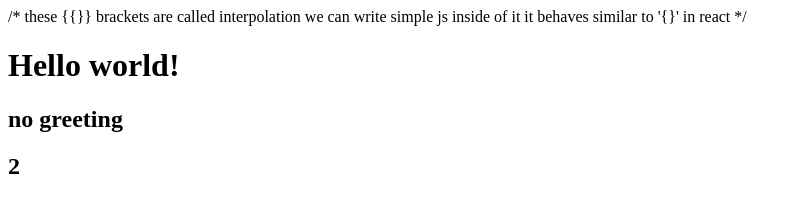
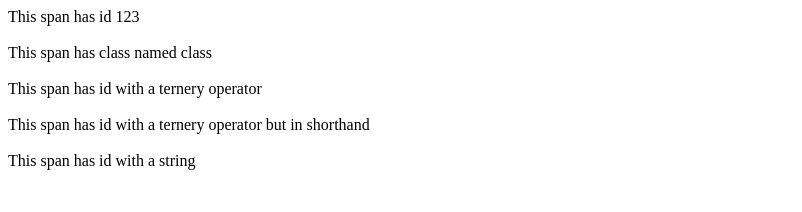
Before and after one commit to ritwiksadhu/Vue.js_tutorial, a plain HTML site: page index.html in a window 1280 px wide. Shown: the whole page, without its empty margins (0-802 px from the left). Drawn offline with nearby package versions, Linux system fonts and the light colour scheme.

Commit message:
Interpolation attributes

```diff
--- a/index.html
+++ b/index.html
@@ -9,16 +9,38 @@
 </head>
 <body>
 
-    /*
-        these {{}} brackets are called interpolation
-        we can write simple js inside of it
-        it behaves similar to '{}' in react
-    */
+<!--
+        1. interpolation expression are given by 'v-something'
+        2. like the span has an id with a variable
+        3. in this case we are binding id with v-bind, but we can bind attribute
+
+
+
+        NOTE: we can remember it like we are binding the vue variables with our html same as we used to do in js binding
+     -->
     <div class="test">
-        <h1>{{variableName}}</h1>
-        <h2>{{ false ? "another greeting" :" no greeting " }}</h2>
-        <h2>{{ 1+1 }}</h2>
+        <span v-bind:id='id'>This span has id {{id}}</span>
+        <br/>
+        <br/>
 
+        <span v-bind:class='"abc"'>This span has class named {{"class"}}</span>
+        <br/>
+        <br/>
+
+
+        <!-- we can also write js expressions here -->
+        <span v-bind:id='true ? "125" : "127"' >This span has id with a ternery operator </span>
+        <br/>
+        <br/>
+
+
+        <!-- shorthand for v-bind -->
+        <span :id='true ? "129" : "130"' >This span has id with a ternery operator but in shorthand</span>
+        <br/>
+        <br/>
+
+        <!-- to give string we need to wrap it inside single quotes and as it it a string we need to wrap it in double quotes, and it will look like this👇 -->
+        <span v-bind:id='"124"'>This span has id with a string</span>
     </div>
 </body>
 <script>
@@ -27,7 +49,8 @@
         data(){
             return {
                 variableName : "Hello world!",
-                id:"123"
+                id:"123",
+                class:"someClass"
             }
         }
     }
```
